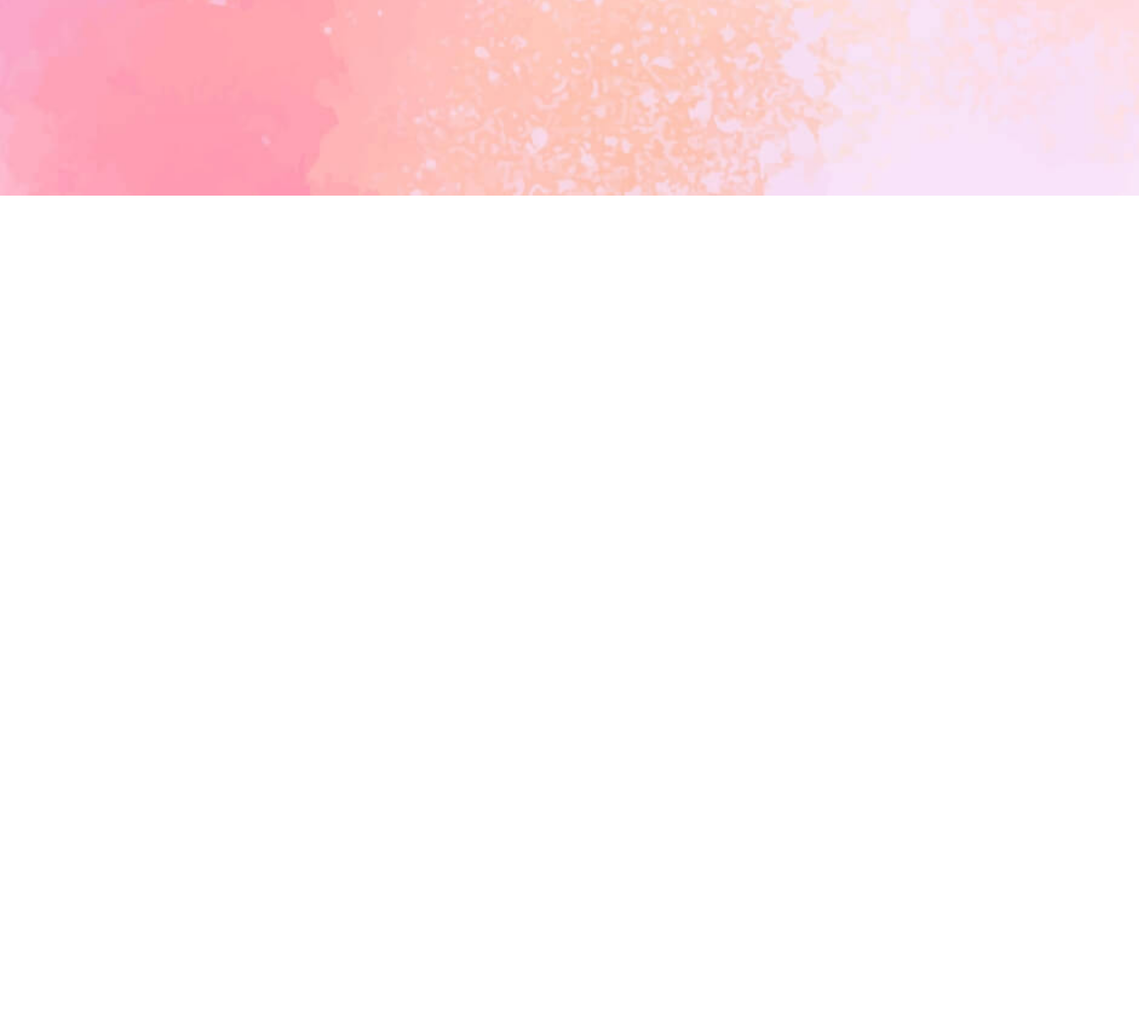
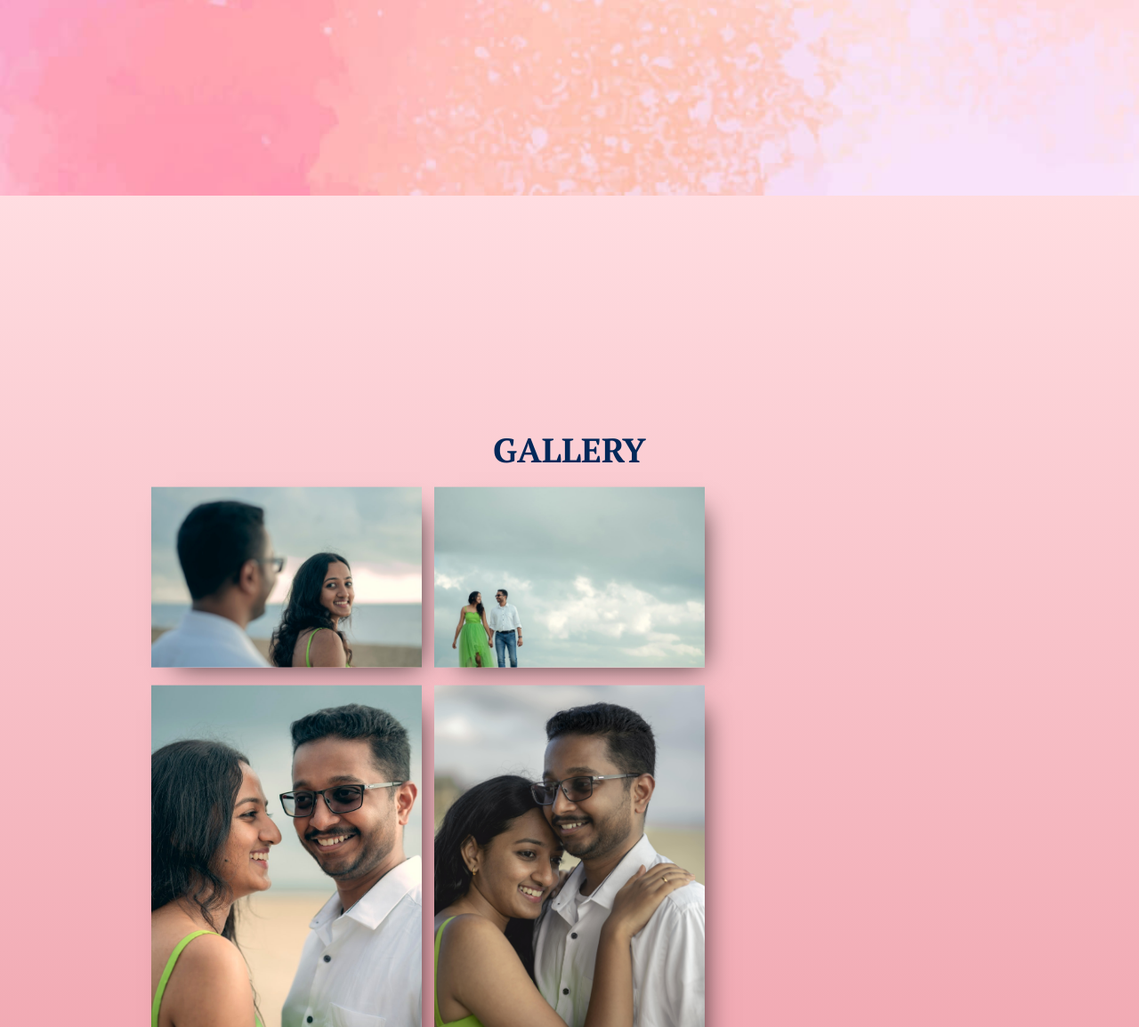
Before and after one commit to vhalllive/sadhana-weds-raghul_Jagan, a plain HTML site: page index.html in a window 1280 px wide. Shown: the part 4126-5281 px from the top of the page at 89% size. Before the commit the page ends 4346 px from the top, so only its background shows below. Drawn offline with Linux system fonts and the light colour scheme; a web font is replaced by a local one.

Commit message:
gallery view update

```diff
--- a/index.html
+++ b/index.html
@@ -114,24 +114,24 @@
        <iframe style="position:absolute;left:0;top:0;width:100%;height:100%;pointer-events:auto" src="https://www.youtube.com/embed/fqgvDGdDAOI" frameborder="0" allow="accelerometer; autoplay; clipboard-write; encrypted-media; gyroscope; picture-in-picture" allowfullscreen></iframe>
     </div>
 
+-->
+        </div>
+    </div>
 
-        </div>
-    </div> -->
-
-    <!-- <div class="gallery-section">
+     <div class="gallery-section">
         <div class="gallery-div">
 
             <h1 data-w-id="2373dba4-c068-8753-1803-90a84d0a0ab3" style="-webkit-transform:translate3d(0, 50px, 0) scale3d(1, 1, 1) rotateX(0) rotateY(0) rotateZ(0) skew(0, 0);-moz-transform:translate3d(0, 50px, 0) scale3d(1, 1, 1) rotateX(0) rotateY(0) rotateZ(0) skew(0, 0);-ms-transform:translate3d(0, 50px, 0) scale3d(1, 1, 1) rotateX(0) rotateY(0) rotateZ(0) skew(0, 0);transform:translate3d(0, 50px, 0) scale3d(1, 1, 1) rotateX(0) rotateY(0) rotateZ(0) skew(0, 0);opacity:0"
                 class="live-header galleryheader">GALLERY</h1>
 
             <div class="gallery-container w-container">
-                <img src="img/1.jpeg" loading="lazy" alt="" class="image-gird" />
-                <img src="img/2.jpeg" loading="lazy" alt="" class="image-gird" />
-                <img src="img/3.jpeg" loading="lazy" sizes="(max-width: 479px) 46vw, (max-width: 767px) 43vw, (max-width: 991px) 233.328125px, 304px" alt="" class="image-gird" />
-                <img src="img/4.jpeg" loading="lazy" width="358" sizes="(max-width: 479px) 46vw, (max-width: 767px) 43vw, (max-width: 991px) 233.328125px, 304px" alt="" class="image-gird" />
+                <img src="img/1-min.jpg" loading="lazy" alt="" class="image-gird" />
+                <img src="img/2-min.jpg" loading="lazy" alt="" class="image-gird" />
+                <img src="img/3-min.jpg" loading="lazy"  class="image-gird" />
+                <img src="img/7-min.JPG" loading="lazy" alt="" class="image-gird" />
             </div>
         </div>
-    </div> -->
+    </div>
 
 
 
```
